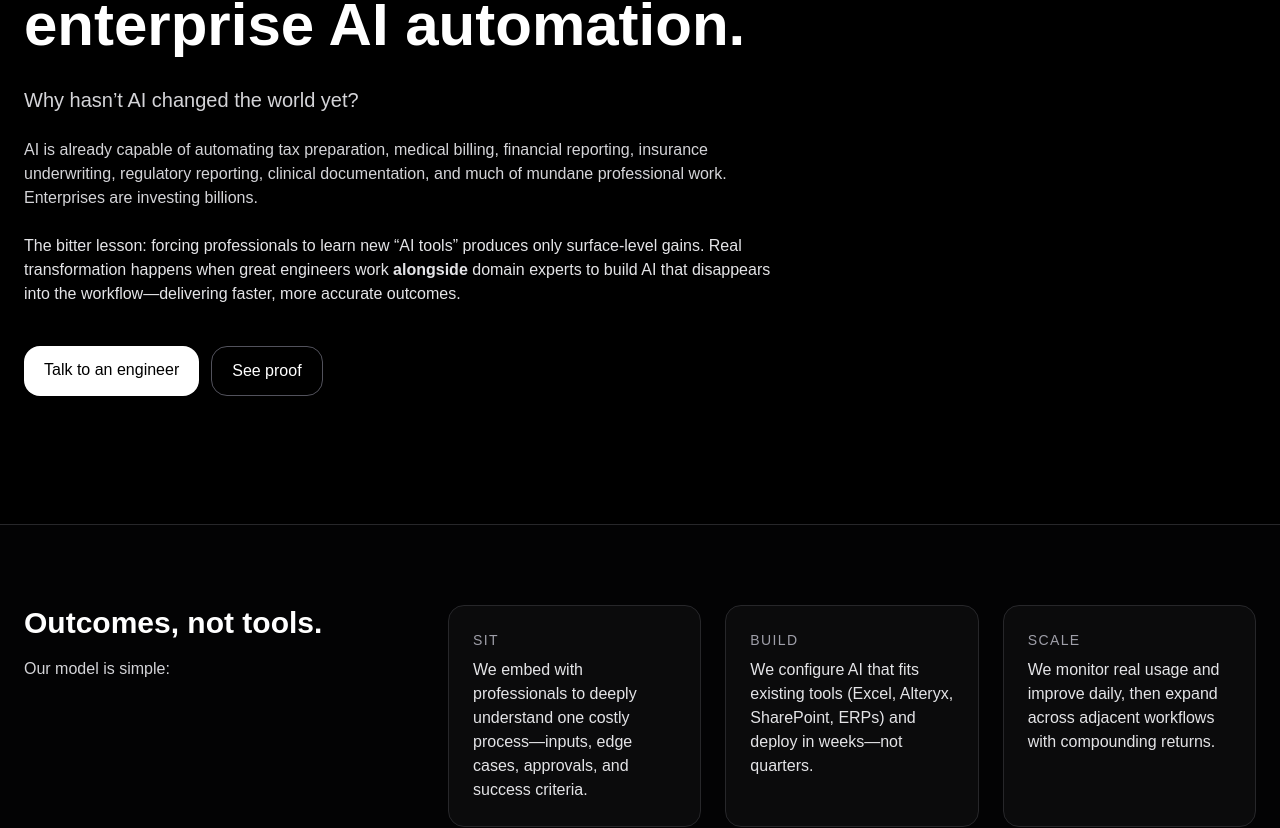
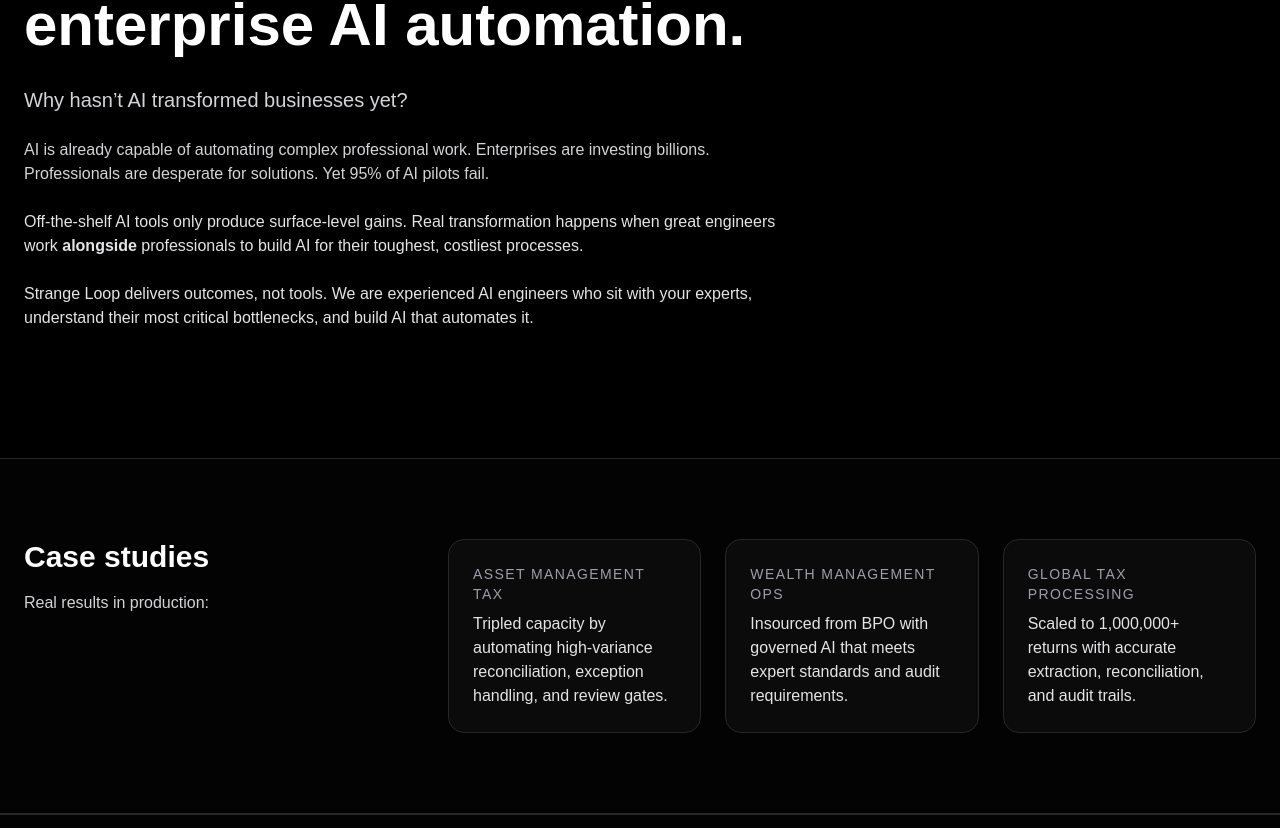
Before and after one commit to rickbhardwaj/strange-loop-manifesto, a Next.js app: page / in a window 1280 px wide. Shown: the part 256-1084 px from the top of the page. Built offline with nearby package versions, Linux system fonts and the light colour scheme.

Commit message:
Add 'Case studies' section before 'Outcomes, not tools'

```diff
--- a/src/app/page.tsx
+++ b/src/app/page.tsx
@@ -6,26 +6,59 @@
         <div className="absolute inset-0 opacity-20 bg-[radial-gradient(ellipse_at_top,_var(--tw-gradient-stops))] from-white via-zinc-600/10 to-black" />
         <div className="relative mx-auto max-w-7xl px-6 py-24 md:py-32">
           <div className="max-w-3xl space-y-6">
-            <p className="uppercase tracking-widest text-xs text-zinc-400">Manifesto</p>
+            <p className="uppercase tracking-widest text-xs text-zinc-400">Strange Loop Labs</p>
             <h1 className="text-4xl md:text-6xl font-semibold leading-tight">
               A new approach to enterprise AI automation.
             </h1>
             <p className="text-lg md:text-xl text-zinc-300">
-              Why hasn’t AI changed the world yet?
+              Why hasn’t AI transformed businesses yet?
             </p>
             <p className="text-zinc-300">
-              AI is already capable of automating tax preparation, medical billing, financial reporting, insurance underwriting, regulatory reporting, clinical documentation, and much of mundane professional work. Enterprises are investing billions.
+              AI is already capable of automating complex professional work. Enterprises are investing billions. Professionals are desperate for solutions. Yet 95% of AI pilots fail.
             </p>
             <p className="text-zinc-200">
-              The bitter lesson: forcing professionals to learn new “AI tools” produces only surface‑level gains. Real transformation happens when great engineers work <span className="font-semibold">alongside</span> domain experts to build AI that disappears into the workflow—delivering faster, more accurate outcomes.
+              Off-the-shelf AI tools only produce surface‑level gains. Real transformation happens when great engineers work <span className="font-semibold">alongside</span> professionals to build AI for their toughest, costliest processes.
             </p>
-            <div className="flex flex-wrap gap-3 pt-4">
-              <a href="#contact" className="rounded-2xl px-5 py-3 bg-white text-black font-medium shadow hover:shadow-lg transition">Talk to an engineer</a>
-              <a href="#proof" className="rounded-2xl px-5 py-3 border border-zinc-600 hover:border-zinc-300 transition">See proof</a>
-            </div>
+            <p className="text-zinc-200">
+            Strange Loop delivers outcomes, not tools. We are experienced AI engineers who sit with your experts, understand their most critical bottlenecks, and build AI that automates it.
+            </p>
           </div>
         </div>
       </header>
+
+      {/* Case Studies */}
+      <section className="border-y border-zinc-800 bg-zinc-950/40">
+        <div className="mx-auto max-w-7xl px-6 py-20 grid md:grid-cols-3 gap-10 items-start">
+          <div className="md:col-span-1">
+            <h2 className="text-3xl font-semibold">Case studies</h2>
+            <p className="mt-4 text-zinc-300">Real results in production:</p>
+          </div>
+          <div className="md:col-span-2 grid sm:grid-cols-3 gap-6">
+            {[
+              {
+                title: "Asset management tax",
+                body:
+                  "Tripled capacity by automating high‑variance reconciliation, exception handling, and review gates.",
+              },
+              {
+                title: "Wealth management ops",
+                body:
+                  "Insourced from BPO with governed AI that meets expert standards and audit requirements.",
+              },
+              {
+                title: "Global tax processing",
+                body:
+                  "Scaled to 1,000,000+ returns with accurate extraction, reconciliation, and audit trails.",
+              },
+            ].map((c) => (
+              <div key={c.title} className="rounded-2xl border border-zinc-800 p-6 bg-zinc-900/40">
+                <div className="text-sm uppercase tracking-widest text-zinc-400">{c.title}</div>
+                <p className="mt-2 text-zinc-200">{c.body}</p>
+              </div>
+            ))}
+          </div>
+        </div>
+      </section>
 
       {/* Outcomes Not Tools */}
       <section className="border-y border-zinc-800 bg-zinc-950/40">
```
